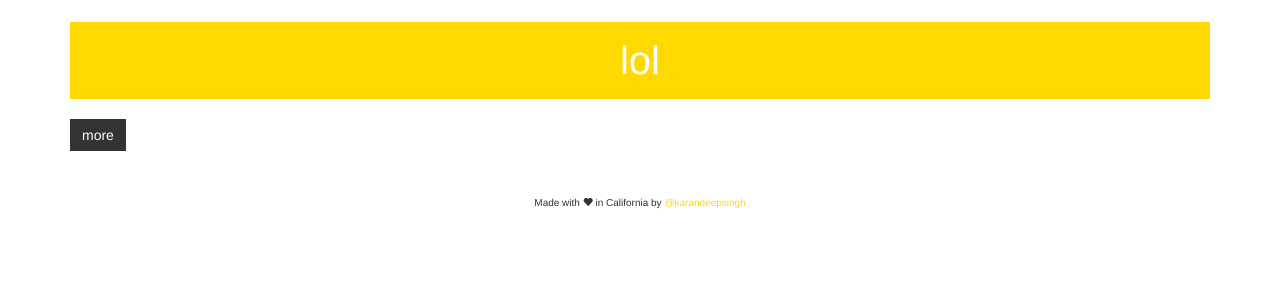
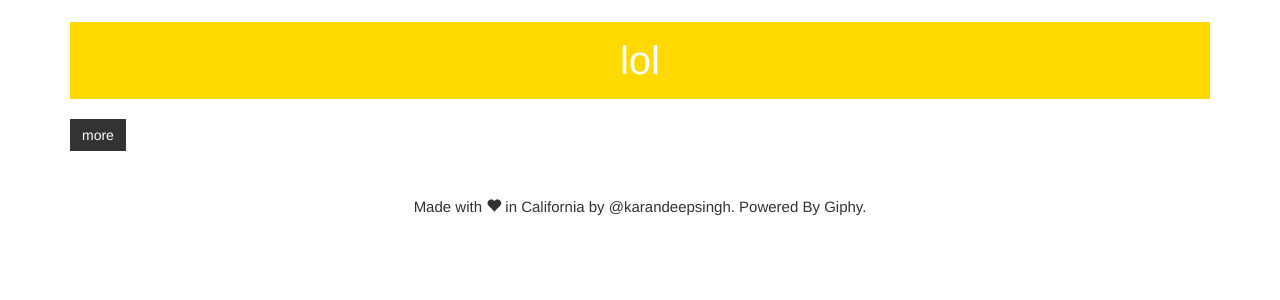
Before and after one commit to ikarandeep/thebigsmallgif, a Django app: page / in a window 1280 px wide. Shown: the part 351-651 px from the top of the page. Run offline with Django 3.2, Linux system fonts and the light colour scheme; data that the repository does not hold is empty; parts of the project's set-up code (start-up, migrations or seed data) failed here and were passed over; some libraries are stand-ins or nearby versions.

Commit message:
minor changes

```diff
--- a/templates/thebigsmallgif/gif_entry.html
+++ b/templates/thebigsmallgif/gif_entry.html
@@ -52,7 +52,7 @@
 <div class="col-md-6 column">
 <div class="theGif">
 <img src="{{gif.url}}" class="img-responsive">
-<a href="{{gif.giphyurl}}" class="view-on-giphy">View on Giphy</a>
+<a href="{{gif.giphyurl}}" class="view-on-giphy" target="_blank">View on Giphy</a>
 <div class="gif-size">{{gif.gif_size}} kb</div>
 </div>
 </div>
--- a/templates/thebigsmallgif/gifs.html
+++ b/templates/thebigsmallgif/gifs.html
@@ -43,7 +43,7 @@ text-align: center;}
 #footer {
   position: relative;
   bottom: 0;
-  font-size: 10px;
+  font-size: 15px;
   width: 100%;
   /* Set the fixed height of the footer here */
   height: 20px;
@@ -51,6 +51,8 @@ text-align: center;}
   color: #333;
   text-align: center;
 }
+
+#footer a{color: #333;}
 .btn-primary{background-color: #333;
 border: none;
 border-radius: 0;}
@@ -125,4 +127,4 @@ $(function(){
 	</div>
 </div>
 
-<div id="footer"><div class="container"><p class="muted credit">Made with <span class="glyphicon glyphicon-heart"></span> in California by <a href="http://twitter.com/karandeepsingh">@karandeepsingh</a></p></div></div>
+<div id="footer"><div class="container"><p class="muted credit">Made with <span class="glyphicon glyphicon-heart"></span> in California by <a href="http://twitter.com/karandeepsingh">@karandeepsingh</a>. Powered By <a href="http://giphy.com/">Giphy</a>.</a></p></div></div>
```
